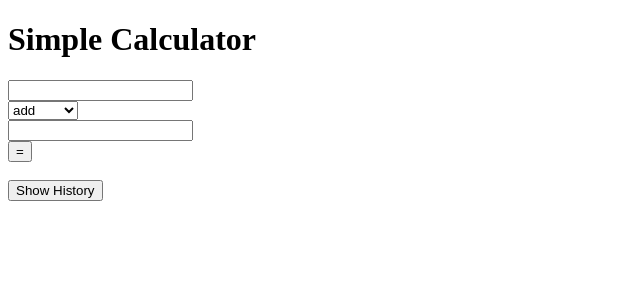
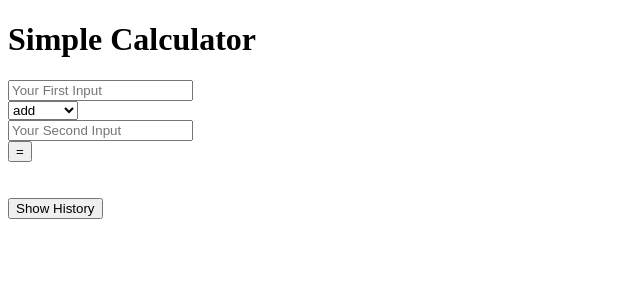
Before and after one commit to alexprinceraja/SimpleCalc-UI, an Angular app: page / in a window 1280 px wide. Shown: the top 300 px of the page, without its empty margins (0-640 px from the left). Built offline with nearby package versions, Linux system fonts and the light colour scheme.

Commit message:
Front End - Refactory

```diff
--- a/src/app/app.component.html
+++ b/src/app/app.component.html
@@ -2,7 +2,7 @@
   <h1>Simple Calculator</h1>
   <div class="row">
     <div class="col">
-      <input type="text" [(ngModel)]="first" name="firstValidation" #firstValidation="ngModel"
+      <input type="text" [(ngModel)]="first" placeholder = "Your First Input" name="firstValidation" #firstValidation="ngModel"
         pattern="[-+]?[0-9]*[.,]?[0-9]+" minlength="1">
     </div>
 
@@ -15,7 +15,7 @@
       </select>
     </div>
     <div class="col">
-      <input type="text" [(ngModel)]="second" name="secondValidation" #secondValidation="ngModel"
+      <input type="text" [(ngModel)]="second" placeholder = "Your Second Input" name="secondValidation" #secondValidation="ngModel"
         pattern="[-+]?[0-9]*[.,]?[0-9]+" minlength="1">
     </div>
     <div class="col">
@@ -28,14 +28,21 @@
   </div>
 
   <div class="row">
-    <div [hidden]="firstValidation.valid || firstValidation.pristine">
+    <div [hidden]="firstValidation.valid">
       This number is invalid.</div>
     <p *ngIf="firstValidation?.errors?.pattern">
       Only number characters are allowed.</p>
     <p *ngIf="firstValidation?.errors?.minlength">
       This entry must have at least one characters.</p> <br>
   </div>
-
+  <div class="row">
+    <div [hidden]="secondValidation.valid">
+      This number is invalid.</div>
+    <p *ngIf="secondValidation?.errors?.pattern">
+      Only number characters are allowed.</p>
+    <p *ngIf="secondValidation?.errors?.minlength">
+      This entry must have at least one characters.</p> <br>
+  </div>
   <div class="row">
     <button (click)="historyDetails()">Show History</button>
     <div *ngFor="let hist of calcHistory">
```
